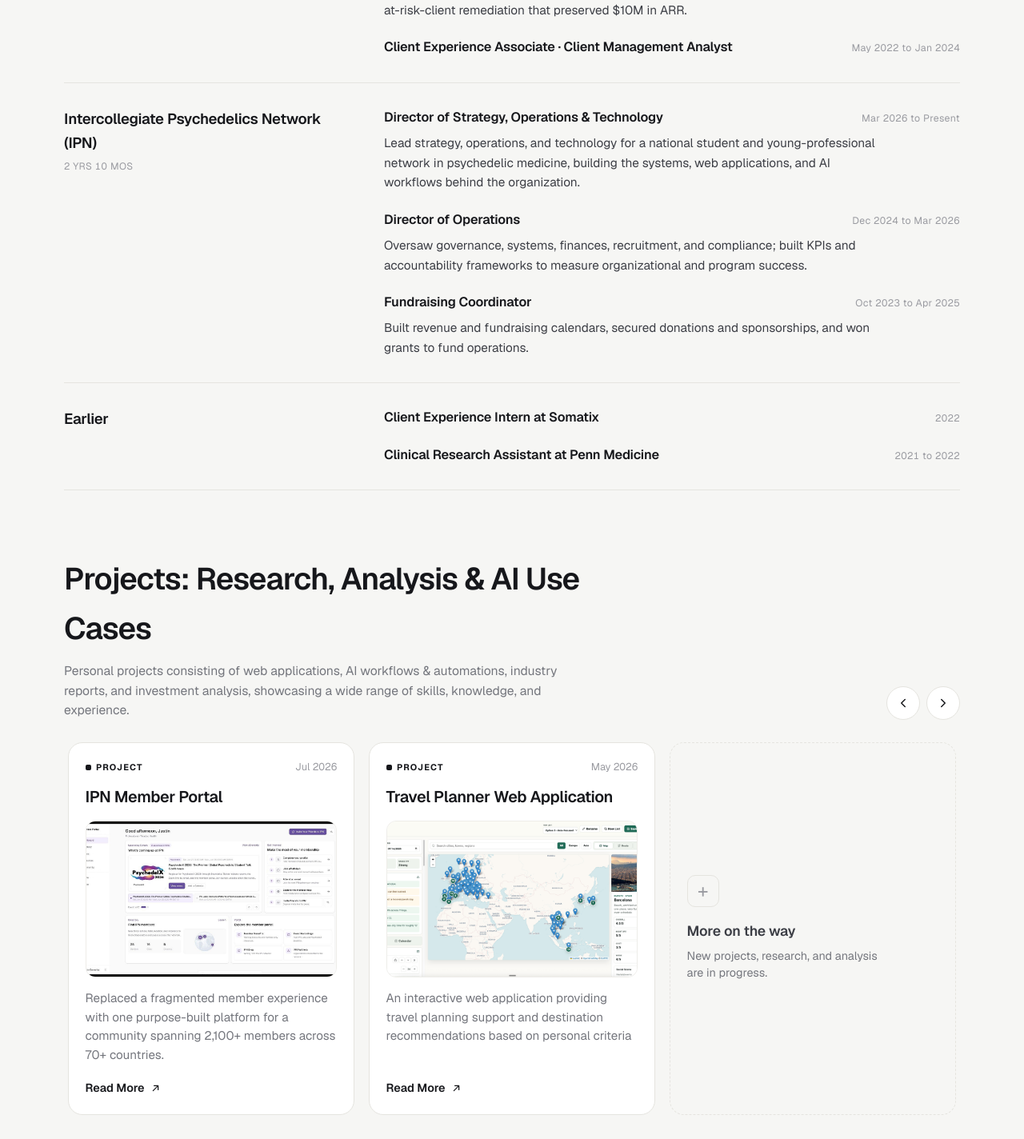
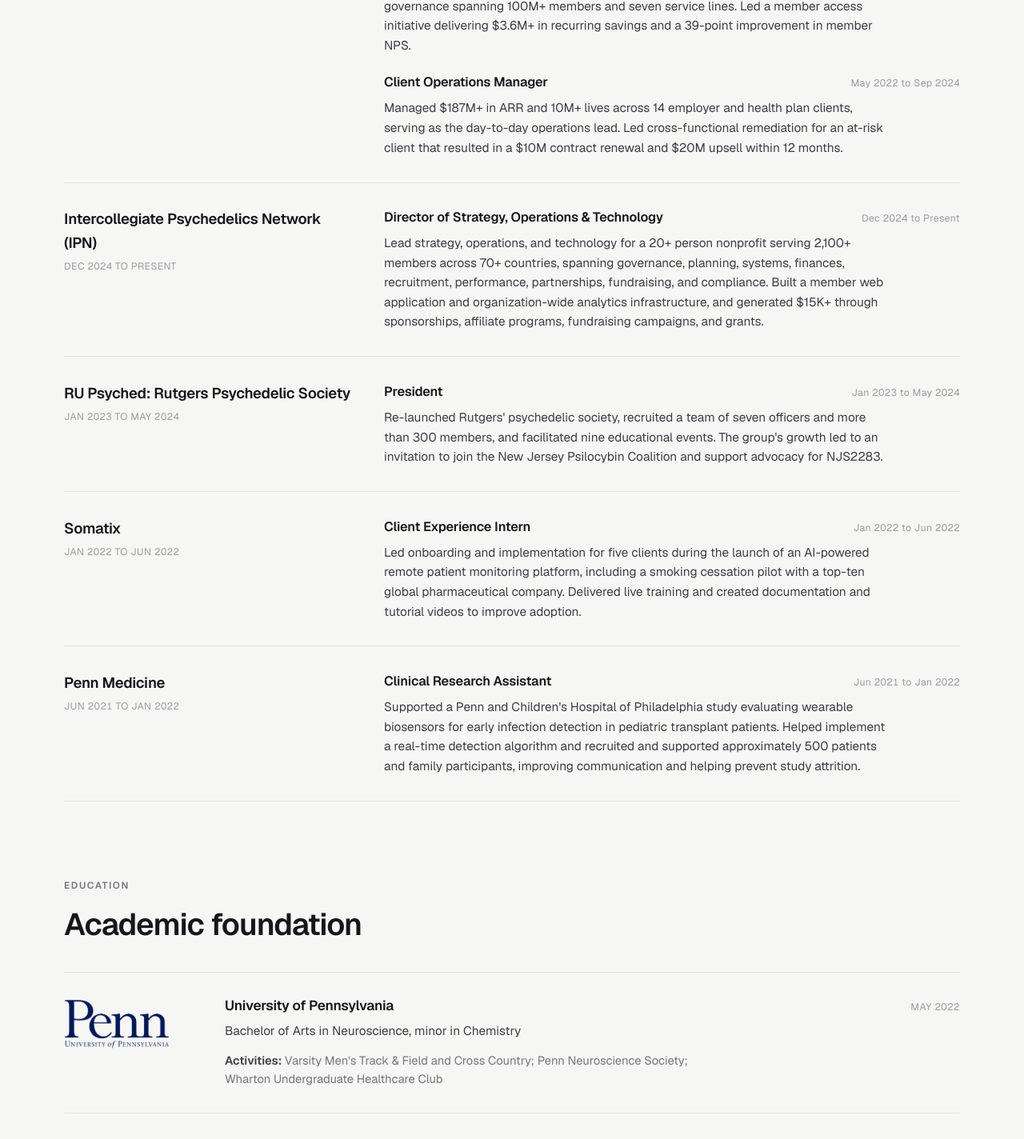
Before and after one commit to justincornetta/personal-website, a Next.js app: page / in a window 1280 px wide. Shown: the part 1365-2789 px from the top of the page at 80% size. Built offline with nearby package versions, Linux system fonts and the light colour scheme.

Commit message:
Add experience and education updates

```diff
--- /dev/null
+++ b/public/images/education/SOURCES.md
@@ -0,0 +1,4 @@
+# Education image sources
+
+- `penn-wordmark.png`: University of Pennsylvania wordmark from Wikimedia Commons. The mark remains subject to University trademark policies.
+- `rutgers-wordmark.png`: Rutgers University wordmark from Wikimedia Commons. The mark remains subject to University trademark policies.
--- a/src/app/globals.css
+++ b/src/app/globals.css
@@ -123,6 +123,27 @@
 .exp__pos { font-size: 1.02rem; font-weight: 600; color: var(--ink); letter-spacing: -0.01em; }
 .exp__dates { font-size: 0.77rem; color: var(--faint); font-variant-numeric: tabular-nums; letter-spacing: 0.03em; white-space: nowrap; }
 .exp__desc { margin: 0.45rem 0 0; color: var(--ink-soft); font-size: 0.96rem; line-height: 1.6; max-width: 62ch; }
+
+/* ===================== Education ===================== */
+.edu { padding: clamp(3.5rem, 8vw, 6rem) 0 0; }
+.edu__list { margin-top: 1.8rem; border-top: 1px solid var(--line); }
+.edu__item { display: grid; grid-template-columns: 92px minmax(0, 1fr); gap: 1rem; padding: 1.9rem 0; border-bottom: 1px solid var(--line); }
+.edu__logo { display: flex; align-items: flex-start; justify-content: flex-start; padding-top: 0.2rem; }
+.edu__logo img { width: 100%; height: auto; object-fit: contain; }
+.edu__logo-image--penn { max-width: 84px; }
+.edu__logo-image--rutgers { max-width: 90px; }
+.edu__content { min-width: 0; }
+.edu__heading { display: flex; align-items: baseline; justify-content: space-between; gap: 1rem; }
+.edu__school { margin: 0; color: var(--ink); font-size: 1.08rem; font-weight: 600; letter-spacing: -0.015em; line-height: 1.35; }
+.edu__degree { margin: 0.5rem 0 0; color: var(--ink-soft); font-size: 0.96rem; line-height: 1.5; }
+.edu__date { flex: 0 0 auto; margin: 0; color: var(--faint); font-size: 0.77rem; font-variant-numeric: tabular-nums; letter-spacing: 0.04em; text-transform: uppercase; white-space: nowrap; }
+.edu__activities { margin: 0.8rem 0 0; color: var(--muted); font-size: 0.92rem; line-height: 1.6; max-width: 62ch; }
+.edu__activities span { color: var(--ink-soft); font-weight: 600; }
+@media (min-width: 760px) {
+  .edu__item { grid-template-columns: 165px minmax(0, 1fr); gap: 2.25rem; }
+  .edu__logo-image--penn { max-width: 132px; }
+  .edu__logo-image--rutgers { max-width: 142px; }
+}
 
 /* ===================== Section head + carousel ===================== */
 .sec-title { margin: 0.5rem 0 0; font-size: clamp(1.7rem, 3.4vw, 2.4rem); letter-spacing: -0.025em; font-weight: 600; color: var(--ink); }
--- a/src/app/page.tsx
+++ b/src/app/page.tsx
@@ -1,62 +1,100 @@
 import Link from "next/link";
+import Image from "next/image";
 import { ProjectCarousel } from "@/components/project-carousel";
 import { getPublishedProjects } from "@/lib/content";
 
 const experience = [
   {
     org: "Teladoc Health",
-    tenure: "4 yrs 3 mos",
+    tenure: "May 2022 to May 2026",
     roles: [
       {
         pos: "Performance Operations Manager",
-        dates: "Oct 2025 to Present",
-        desc: "Own end-to-end performance monitoring for Teladoc's $1.6B ARR US Group Health business across four service lines. Built the Performance Operations analytics function from the ground up and lead a cross-functional Enterprise Data & AI initiative to standardize metrics company-wide.",
+        dates: "Oct 2025 to May 2026",
+        desc: "Built the Performance Operations function from the ground up for Teladoc's $1.6B ARR US Group Health business, creating end-to-end monitoring across our Chronic Condition Management, Mental Health, Primary Care, and Virtual 24/7 Urgent Care service lines. Led daily executive performance reviews that contributed to $15M in YTD revenue outperformance. Coordinated a cross-functional data governance program standardizing 500+ metrics for trusted analytics and responsible AI.",
       },
       {
         pos: "Program Manager",
         dates: "Sep 2024 to Oct 2025",
-        desc: "Led C-suite initiatives across clinical, patient, client, and member operations behind a $480M operating plan, including AI clinical transcription and data integrations that drove $1M+ in savings and unlocked $50M+ in new revenue.",
+        desc: "Implemented AI clinical transcription, care gaps data integrations, and referral workflows into Teladoc's Care Delivery Platform, PRISM, that cut chart completion time 58%, produced $900K+ in annual savings, and drove $1.3M+ in revenue lift. Collaborated with the Chief Patient Experience Officer on Teladoc's patient experience strategy and governance spanning 100M+ members and seven service lines. Led a member access initiative delivering $3.6M+ in recurring savings and a 39-point improvement in member NPS.",
       },
       {
         pos: "Client Operations Manager",
-        dates: "Jan 2024 to Sep 2024",
-        desc: "Managed $187M+ ARR and 10M+ lives across 14 employer and health-plan clients; led an at-risk-client remediation that preserved $10M in ARR.",
-      },
-      {
-        pos: "Client Experience Associate · Client Management Analyst",
-        dates: "May 2022 to Jan 2024",
-        desc: "",
+        dates: "May 2022 to Sep 2024",
+        desc: "Managed $187M+ in ARR and 10M+ lives across 14 employer and health plan clients, serving as the day-to-day operations lead. Led cross-functional remediation for an at-risk client that resulted in a $10M contract renewal and $20M upsell within 12 months.",
       },
     ],
   },
   {
     org: "Intercollegiate Psychedelics Network (IPN)",
-    tenure: "2 yrs 10 mos",
+    tenure: "Dec 2024 to Present",
     roles: [
       {
         pos: "Director of Strategy, Operations & Technology",
-        dates: "Mar 2026 to Present",
-        desc: "Lead strategy, operations, and technology for a national student and young-professional network in psychedelic medicine, building the systems, web applications, and AI workflows behind the organization.",
-      },
-      {
-        pos: "Director of Operations",
-        dates: "Dec 2024 to Mar 2026",
-        desc: "Oversaw governance, systems, finances, recruitment, and compliance; built KPIs and accountability frameworks to measure organizational and program success.",
-      },
-      {
-        pos: "Fundraising Coordinator",
-        dates: "Oct 2023 to Apr 2025",
-        desc: "Built revenue and fundraising calendars, secured donations and sponsorships, and won grants to fund operations.",
+        dates: "Dec 2024 to Present",
+        desc: "Lead strategy, operations, and technology for a 20+ person nonprofit serving 2,100+ members across 70+ countries, spanning governance, planning, systems, finances, recruitment, performance, partnerships, fundraising, and compliance. Built a member web application and organization-wide analytics infrastructure, and generated $15K+ through sponsorships, affiliate programs, fundraising campaigns, and grants.",
       },
     ],
   },
   {
-    org: "Earlier",
-    tenure: "",
+    org: "RU Psyched: Rutgers Psychedelic Society",
+    tenure: "Jan 2023 to May 2024",
     roles: [
-      { pos: "Client Experience Intern at Somatix", dates: "2022", desc: "" },
-      { pos: "Clinical Research Assistant at Penn Medicine", dates: "2021 to 2022", desc: "" },
+      {
+        pos: "President",
+        dates: "Jan 2023 to May 2024",
+        desc: "Re-launched Rutgers' psychedelic society, recruited a team of seven officers and more than 300 members, and facilitated nine educational events. The group's growth led to an invitation to join the New Jersey Psilocybin Coalition and support advocacy for NJS2283.",
+      },
     ],
+  },
+  {
+    org: "Somatix",
+    tenure: "Jan 2022 to Jun 2022",
+    roles: [
+      {
+        pos: "Client Experience Intern",
+        dates: "Jan 2022 to Jun 2022",
+        desc: "Led onboarding and implementation for five clients during the launch of an AI-powered remote patient monitoring platform, including a smoking cessation pilot with a top-ten global pharmaceutical company. Delivered live training and created documentation and tutorial videos to improve adoption.",
+      },
+    ],
+  },
+  {
+    org: "Penn Medicine",
+    tenure: "Jun 2021 to Jan 2022",
+    roles: [
+      {
+        pos: "Clinical Research Assistant",
+        dates: "Jun 2021 to Jan 2022",
+        desc: "Supported a Penn and Children's Hospital of Philadelphia study evaluating wearable biosensors for early infection detection in pediatric transplant patients. Helped implement a real-time detection algorithm and recruited and supported approximately 500 patients and family participants, improving communication and helping prevent study attrition.",
+      },
+    ],
+  },
+];
+
+const education = [
+  {
+    school: "University of Pennsylvania",
+    degree: "Bachelor of Arts in Neuroscience, minor in Chemistry",
+    graduation: "May 2022",
+    logo: "/images/education/penn-wordmark.png",
+    logoAlt: "Penn, University of Pennsylvania",
+    logoWidth: 1280,
+    logoHeight: 595,
+    logoClass: "edu__logo-image--penn",
+    activities:
+      "Varsity Men's Track & Field and Cross Country; Penn Neuroscience Society; Wharton Undergraduate Healthcare Club",
+  },
+  {
+    school: "Rutgers University",
+    degree: "Graduate Certificate in Healthcare Analytics",
+    graduation: "May 2023",
+    logo: "/images/education/rutgers-wordmark.png",
+    logoAlt: "Rutgers, The State University of New Jersey",
+    logoWidth: 1280,
+    logoHeight: 449,
+    logoClass: "edu__logo-image--rutgers",
+    activities:
+      "Varsity Men's Track & Field and Cross Country Leadership Council; President, RU Psyched: Rutgers Psychedelic Society",
   },
 ];
 
@@ -142,6 +180,38 @@
         </div>
       </section>
 
+      {/* Education */}
+      <section className="edu" aria-label="Education">
+        <p className="eyebrow">Education</p>
+        <h2 className="sec-title">Academic foundation</h2>
+        <div className="edu__list">
+          {education.map((item) => (
+            <article className="edu__item" key={item.school}>
+              <div className="edu__logo">
+                <Image
+                  className={item.logoClass}
+                  src={item.logo}
+                  alt={item.logoAlt}
+                  width={item.logoWidth}
+                  height={item.logoHeight}
+                  sizes="(min-width: 760px) 150px, 90px"
+                />
+              </div>
+              <div className="edu__content">
+                <div className="edu__heading">
+                  <h3 className="edu__school">{item.school}</h3>
+                  <p className="edu__date">{item.graduation}</p>
+                </div>
+                <p className="edu__degree">{item.degree}</p>
+                <p className="edu__activities">
+                  <span>Activities:</span> {item.activities}
+                </p>
+              </div>
+            </article>
+          ))}
+        </div>
+      </section>
+
       {/* Selected work */}
       <div style={{ paddingBottom: "clamp(3rem, 8vw, 6rem)" }}>
         <ProjectCarousel
```
Also changed, not shown: public/images/education/penn-wordmark.png (added), public/images/education/rutgers-wordmark.png (added).
